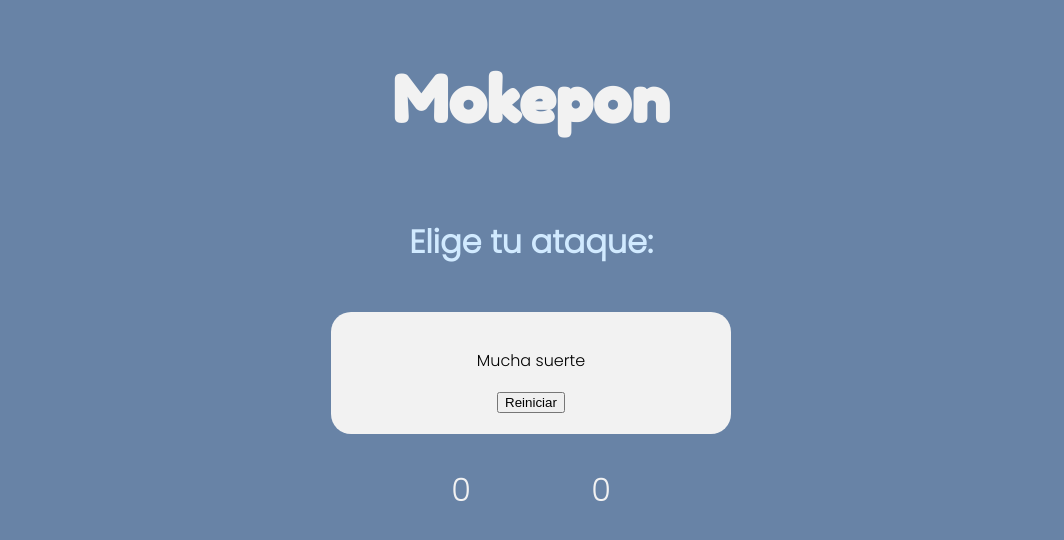
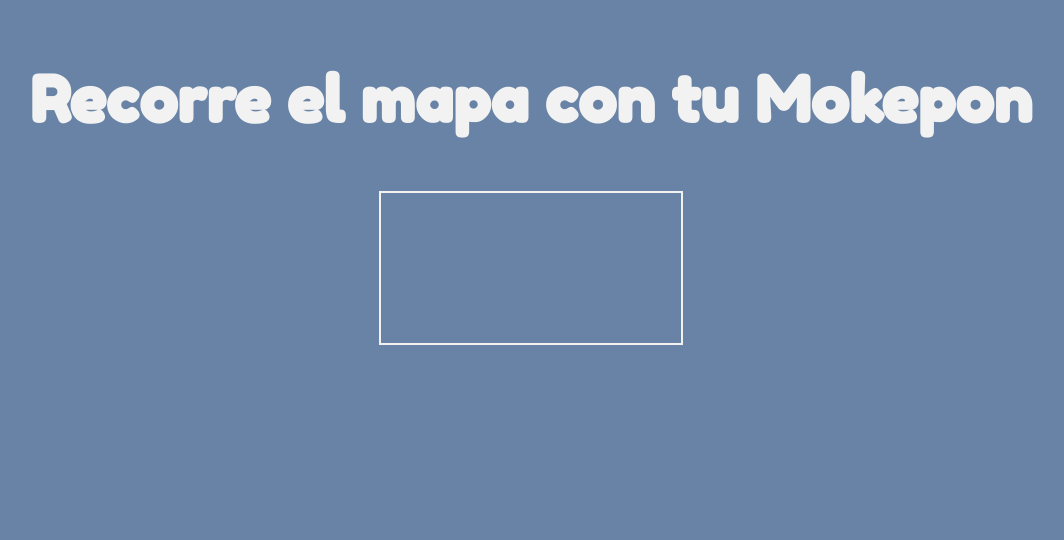
Before and after one commit to edupr/programacion, a plain HTML site: page mokepon/mokepon.html in a window 1280 px wide. Both pictures are taken after a click on the button "Seleccionar". Shown: the whole page, without its empty margins (109-1173 px from the left). Drawn offline with Linux system fonts and the light colour scheme.

Commit message:
Add Canvas for Map

```diff
--- a/mokepon/js/mokepon.js
+++ b/mokepon/js/mokepon.js
@@ -15,6 +15,9 @@ const ataquesDelJugador = document.getElementById("ataques-del-jugador");
 const ataquesDelEnemigo = document.getElementById("ataques-del-enemigo");
 const contenedorTarjetas = document.getElementById("contenedorTarjetas");
 const contenedorAtaques = document.getElementById("contenedorAtaques");
+
+const sectionVerMapa = document.getElementById("ver-mapa");
+const mapa = document.getElementById("mapa");
 
 let mokepones = [];
 let ataqueJugador = [];
@@ -36,6 +39,7 @@ let victoriasJugador = 0;
 let victoriasEnemigo = 0;
 let vidasJugador = 3;
 let vidasEnemigo = 3;
+let lienzo = mapa.getContext("2d");
 
 class Mokepon {
   constructor(nombre, foto, vida) {
@@ -90,6 +94,7 @@ mokepones.push(hipodoge, capipepo, ratigueya);
 
 function iniciarJuego() {
   sectionSeleccionarAtaque.style.display = "none";
+  sectionVerMapa.style.display = "none";
 
   mokepones.forEach((mokepon) => {
     opcionDeMokepones = `
@@ -114,7 +119,13 @@ function iniciarJuego() {
 }
 function seleccionarMascotaJugador() {
   sectionSeleccionarMascota.style.display = "none";
-  sectionSeleccionarAtaque.style.display = "flex";
+  // sectionSeleccionarAtaque.style.display = "flex";
+  console.log("sectionVerMapa");
+  sectionVerMapa.style.display = "flex";
+  let imagenDeCapipepo = new Image();
+  imagenDeCapipepo.src = capipepo.foto;
+  // lienzo.fillRect(5, 15, 20, 40);
+  lienzo.drawImage(imagenDeCapipepo, 20, 40, 100, 100);
 
   if (inputHipodoge.checked) {
     spanMascotaJugador.innerHTML = inputHipodoge.id;
--- a/mokepon/mokepon.html
+++ b/mokepon/mokepon.html
@@ -12,6 +12,12 @@
       <div id="contenedorTarjetas" class="tarjetas"></div>
       <button id="boton-mascota">Seleccionar</button>
     </section>
+
+    <section id="ver-mapa">
+      <h1 class="titulo">Recorre el mapa con tu Mokepon</h1>
+      <canvas id="mapa"></canvas>
+    </section>
+
     <section id="seleccionar-ataque">
       <h1 class="titulo">Mokepon</h1>
       <h2 class="subtitulo">Elige tu ataque:</h2>
--- a/mokepon/styles.css
+++ b/mokepon/styles.css
@@ -159,6 +159,16 @@ input:checked + label {
   align-items: center;
 }
 
+#ver-mapa {
+  flex-direction: column;
+  align-items: center;
+  justify-content: center;
+}
+
+#mapa {
+  border: 2px solid var(--white);
+}
+
 @media (max-width: 700px) {
   .tarjetas,
   .tarjetas-ataques {
```
